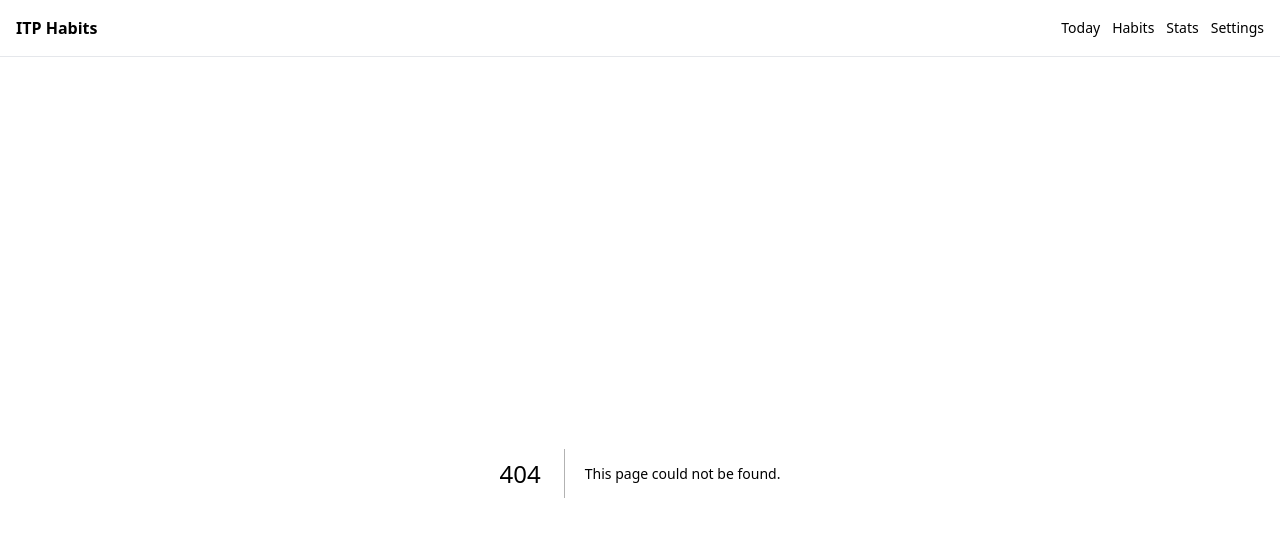
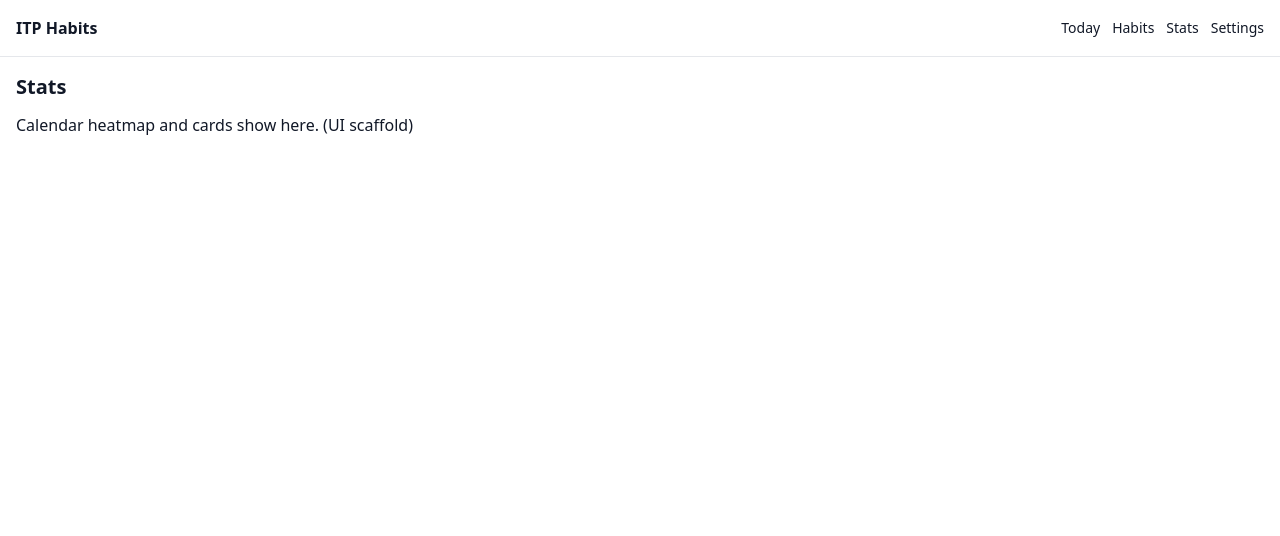
Before and after one commit to SnirAbo/itp-habits-20260905, a Next.js app: page /stats in a window 1280 px wide. Before the commit this address had no page. Shown: the top 536 px of the page. Built offline with nearby package versions, Linux system fonts and the light colour scheme.

Commit message:
feat(ui): Stats page scaffold

```diff
--- /dev/null
+++ b/app/stats/page.tsx
@@ -0,0 +1,8 @@
+export default function Page() {
+  return (
+    <section>
+      <h2 className="text-xl font-semibold mb-3">Stats</h2>
+      <p>Calendar heatmap and cards show here. (UI scaffold)</p>
+    </section>
+  );
+}
```
